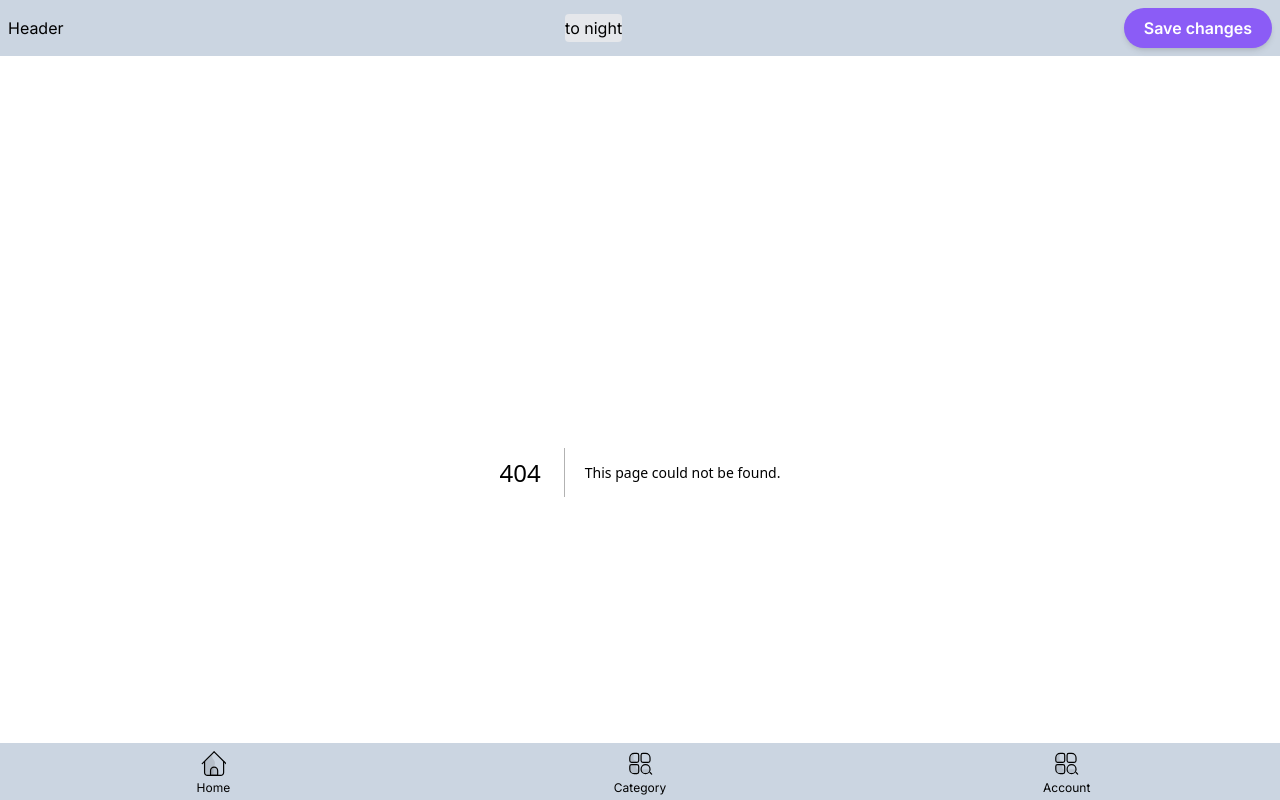
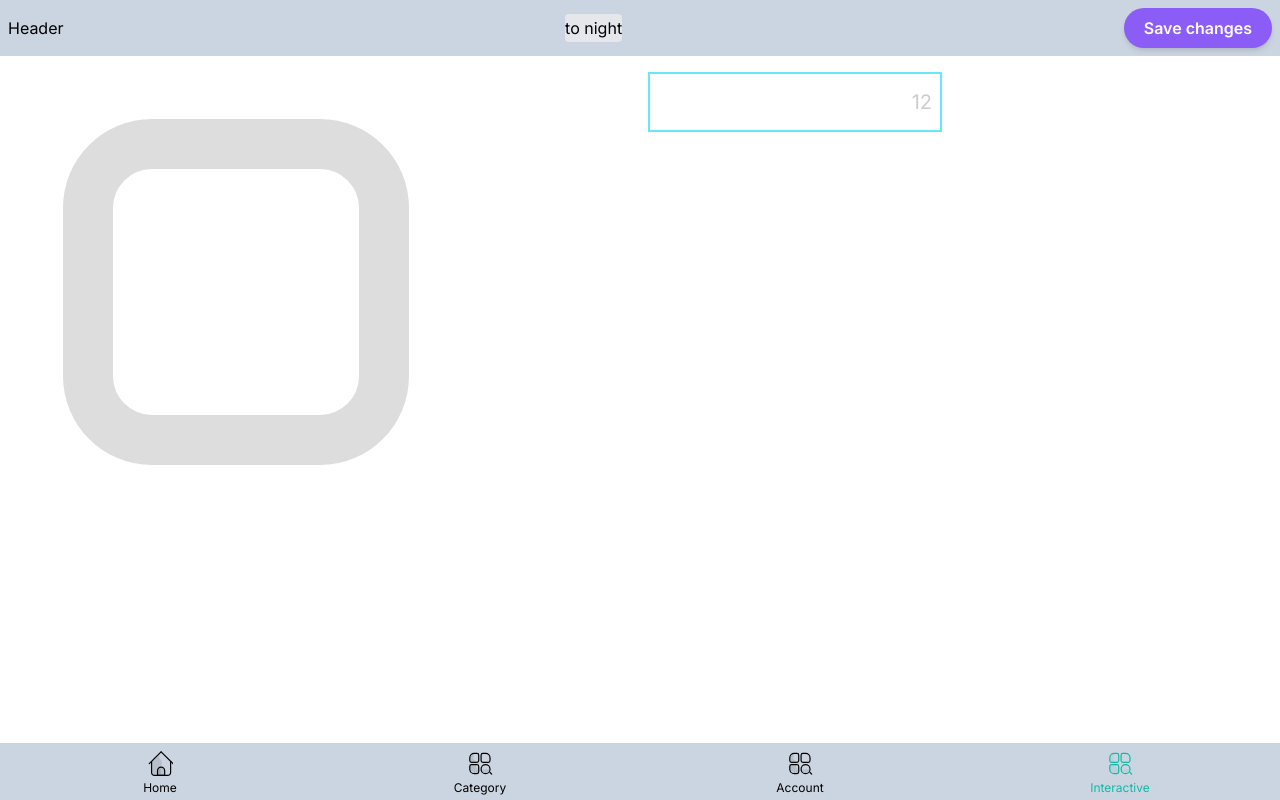
Before and after one commit to MerantauWarrior/next-tailwind, a Next.js app: page /interactive in a window 1280 px wide. Before the commit this address had no page. Built offline with nearby package versions, Linux system fonts and the light colour scheme.

Commit message:
new commit framer interaction

```diff
--- /dev/null
+++ b/app/interactive/page.js
@@ -0,0 +1,14 @@
+import React from "react";
+import Check from "@/components/Check";
+import Input from "@/components/Input";
+
+export default function Interactive() {
+  return (
+    <div className="grid grid-cols-1 md:grid-cols-2 gap-4">
+      <Check/>
+      <div>
+        <Input/>
+      </div>
+    </div>
+  )
+}
--- /dev/null
+++ b/components/Check.jsx
@@ -0,0 +1,69 @@
+'use client'
+import React, { useState } from "react";
+import { motion, useMotionValue, useTransform } from "framer-motion";
+
+const tickVariants = {
+  pressed: (isChecked) => ({ pathLength: isChecked ? 0.85 : 0.2 }),
+  checked: { pathLength: 1 },
+  unchecked: { pathLength: 0 }
+};
+
+const boxVariants = {
+  hover: { scale: 1.05, strokeWidth: 60 },
+  pressed: { scale: 0.95, strokeWidth: 35 },
+  checked: { stroke: "#FF008C" },
+  unchecked: { stroke: "#ddd", strokeWidth: 50 }
+};
+
+const Check = () => {
+  const [isChecked, setIsChecked] = useState(false);
+  const pathLength = useMotionValue(0);
+  const opacity = useTransform(pathLength, [0.05, 0.15], [0, 1]);
+
+  return (
+    <motion.svg
+      initial={false}
+      animate={isChecked ? "checked" : "unchecked"}
+      whileHover="hover"
+      whileTap="pressed"
+      width="440"
+      height="440"
+      className="outline-none cursor-pointer"
+      onClick={() => setIsChecked(!isChecked)}
+    >
+      <motion.path
+        d="M 72 136 C 72 100.654 100.654 72 136 72 L 304 72 C 339.346 72 368 100.654 368 136 L 368 304 C 368 339.346 339.346 368 304 368 L 136 368 C 100.654 368 72 339.346 72 304 Z"
+        fill="transparent"
+        strokeWidth="50"
+        stroke="#FF008C"
+        variants={boxVariants}
+      />
+      <motion.path
+        d="M 0 128.666 L 128.658 257.373 L 341.808 0"
+        transform="translate(54.917 88.332) rotate(-4 170.904 128.687)"
+        fill="transparent"
+        strokeWidth="65"
+        stroke="hsl(0, 0%, 100%)"
+        strokeLinecap="round"
+        strokeLinejoin="round"
+        variants={tickVariants}
+        style={{ pathLength, opacity }}
+        custom={isChecked}
+      />
+      <motion.path
+        d="M 0 128.666 L 128.658 257.373 L 341.808 0"
+        transform="translate(54.917 68.947) rotate(-4 170.904 128.687)"
+        fill="transparent"
+        strokeWidth="65"
+        stroke="#7700FF"
+        strokeLinecap="round"
+        strokeLinejoin="round"
+        variants={tickVariants}
+        style={{ pathLength, opacity }}
+        custom={isChecked}
+      />
+    </motion.svg>
+  );
+};
+
+export default Check
--- a/components/Footer.jsx
+++ b/components/Footer.jsx
@@ -82,6 +82,32 @@ const Footer = () => {
           </svg>
           <span className="tab tab-account block text-xs">Account</span>
         </Link>
+        <Link href="/interactive" className={`w-full hover:text-teal-500 justify-center inline-block text-center pt-2 pb-1 ${pathname === '/interactive' ? 'text-teal-500' : ''}`}>
+          <svg width="25" height="25" viewBox="0 0 42 42" className="inline-block mb-1">
+            <g stroke="none" strokeWidth="1" fill="none" fillRule="evenodd">
+              <path
+                d="M14.7118754,20.0876892 L8.03575361,20.0876892 C5.82661462,20.0876892 4.03575361,18.2968282 4.03575361,16.0876892 L4.03575361,12.031922 C4.03575361,8.1480343 6.79157254,4.90780265 10.4544842,4.15995321 C8.87553278,8.5612583 8.1226025,14.3600511 10.9452499,15.5413938 C13.710306,16.6986332 14.5947501,18.3118357 14.7118754,20.0876892 Z M14.2420017,23.8186831 C13.515543,27.1052019 12.7414284,30.2811559 18.0438552,31.7330419 L18.0438552,33.4450645 C18.0438552,35.6542035 16.2529942,37.4450645 14.0438552,37.4450645 L9.90612103,37.4450645 C6.14196811,37.4450645 3.09051926,34.3936157 3.09051926,30.6294627 L3.09051926,27.813861 C3.09051926,25.604722 4.88138026,23.813861 7.09051926,23.813861 L14.0438552,23.813861 C14.1102948,23.813861 14.1763561,23.8154808 14.2420017,23.8186831 Z M20.7553776,32.160536 C23.9336213,32.1190063 23.9061943,29.4103976 33.8698747,31.1666916 C34.7935223,31.3295026 35.9925894,31.0627305 37.3154077,30.4407183 C37.09778,34.8980343 33.4149547,38.4450645 28.9036761,38.4450645 C24.9909035,38.4450645 21.701346,35.7767637 20.7553776,32.160536 Z"
+                fill="currentColor" opacity="0.1"></path>
+              <g transform="translate(2.000000, 3.000000)">
+                <path
+                  d="M8.5,1 C4.35786438,1 1,4.35786438 1,8.5 L1,13 C1,14.6568542 2.34314575,16 4,16 L13,16 C14.6568542,16 16,14.6568542 16,13 L16,4 C16,2.34314575 14.6568542,1 13,1 L8.5,1 Z"
+                  stroke="currentColor" strokeWidth="2"></path>
+                <path
+                  d="M4,20 C2.34314575,20 1,21.3431458 1,23 L1,27.5 C1,31.6421356 4.35786438,35 8.5,35 L13,35 C14.6568542,35 16,33.6568542 16,32 L16,23 C16,21.3431458 14.6568542,20 13,20 L4,20 Z"
+                  stroke="currentColor" strokeWidth="2"></path>
+                <path
+                  d="M23,1 C21.3431458,1 20,2.34314575 20,4 L20,13 C20,14.6568542 21.3431458,16 23,16 L32,16 C33.6568542,16 35,14.6568542 35,13 L35,8.5 C35,4.35786438 31.6421356,1 27.5,1 L23,1 Z"
+                  stroke="currentColor" strokeWidth="2"></path>
+                <path
+                  d="M34.5825451,33.4769886 L38.3146092,33.4322291 C38.8602707,33.4256848 39.3079219,33.8627257 39.3144662,34.4083873 C39.3145136,34.4123369 39.3145372,34.4162868 39.3145372,34.4202367 L39.3145372,34.432158 C39.3145372,34.9797651 38.8740974,35.425519 38.3265296,35.4320861 L34.5944655,35.4768456 C34.048804,35.4833899 33.6011528,35.046349 33.5946085,34.5006874 C33.5945611,34.4967378 33.5945375,34.4927879 33.5945375,34.488838 L33.5945375,34.4769167 C33.5945375,33.9293096 34.0349773,33.4835557 34.5825451,33.4769886 Z"
+                  fill="currentColor"
+                  transform="translate(36.454537, 34.454537) rotate(-315.000000) translate(-36.454537, -34.454537) "></path>
+                <circle stroke="currentColor" strokeWidth="2" cx="27.5" cy="27.5" r="7.5"></circle>
+              </g>
+            </g>
+          </svg>
+          <span className="tab tab-account block text-xs">Interactive</span>
+        </Link>
       </div>
     </footer>
   );
--- /dev/null
+++ b/components/Input.jsx
@@ -0,0 +1,45 @@
+'use client'
+import React from "react";
+import { useEffect, useState } from "react";
+import { motion, useAnimation, transform } from "framer-motion";
+
+const maxLength = 12;
+const mapRemainingToColor = transform([2, 6], ["#ff008c", "#ccc"]);
+const mapRemainingToSpringVelocity = transform([0, 5], [50, 0]);
+
+const Input = () => {
+  const [value, setValue] = useState("");
+  const charactersRemaining = maxLength - value.length;
+  const controls = useAnimation();
+
+  useEffect(() => {
+    if (charactersRemaining > 6) return;
+
+    controls.start({
+      scale: 1,
+      transition: {
+        type: "spring",
+        velocity: mapRemainingToSpringVelocity(charactersRemaining),
+        stiffness: 700,
+        damping: 80
+      }
+    });
+  }, [value.length]);
+
+  return (
+    <div className="relative inline-flex">
+      <input value={value} onChange={e => setValue(e.target.value)} className="border-2 border-cyan-300 w-full py-4 pl-4 pr-10" />
+      <div className="absolute top-[2px] right-[2px] bottom-[2px] flex flex-col justify-center bg-white">
+        <motion.span
+          animate={controls}
+          className={"block p-2 text-xl"}
+          style={{ color: mapRemainingToColor(charactersRemaining) }}
+        >
+          {charactersRemaining}
+        </motion.span>
+      </div>
+    </div>
+  );
+};
+
+export default Input
```
Also changed, not shown: app/globals.css (line endings or trailing spaces).
